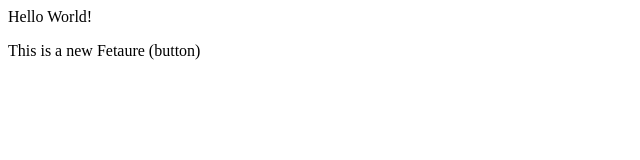
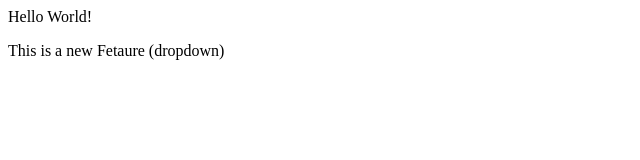
Before and after one commit to Uday-Yeshi/Local_Repo, a plain HTML site: page Index.html in a window 1280 px wide. Shown: the full height of the page, 0-640 px from the left. Drawn offline with Linux system fonts and the light colour scheme.

Commit message:
add dropdown

```diff
--- a/Index.html
+++ b/Index.html
@@ -1,2 +1,2 @@
 <p>Hello World!</p>
-<p>This is a new Fetaure (button)</p>
+<p>This is a new Fetaure (dropdown)</p>
```
